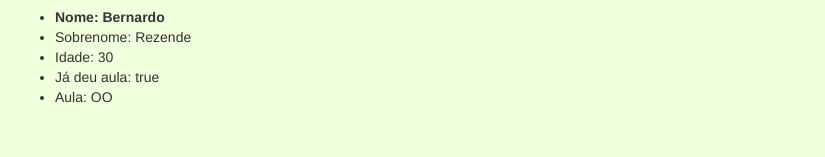
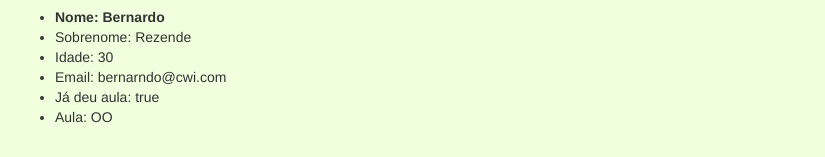
Before and after one commit to JabelFontoura/jabel.fontoura, a plain HTML site: page Modulo05-Angular/aula03/index.html in a window 1280 px wide. Shown: the part 434-591 px from the top of the page, without its empty margins (0-825 px from the left). Drawn offline with nearby package versions, Linux system fonts and the light colour scheme.

Commit message:
feat(exercicio1): exercicio 1 aula03

```diff
--- a/Modulo05-Angular/aula03/index.html
+++ b/Modulo05-Angular/aula03/index.html
@@ -55,6 +55,7 @@
 				<li><strong>Nome: {{ item.nome }}</strong></li>
 				<li>Sobrenome: {{ item.sobreNome }}</li>
 				<li>Idade: {{ item.idade }}</li>
+				<li>Email: {{ item.email }}</li>
 				<li>Já deu aula: {{ item.deuAula }}</li>
 				<li>Aula: {{ item.aula }}</li>
 			</ul>
```
